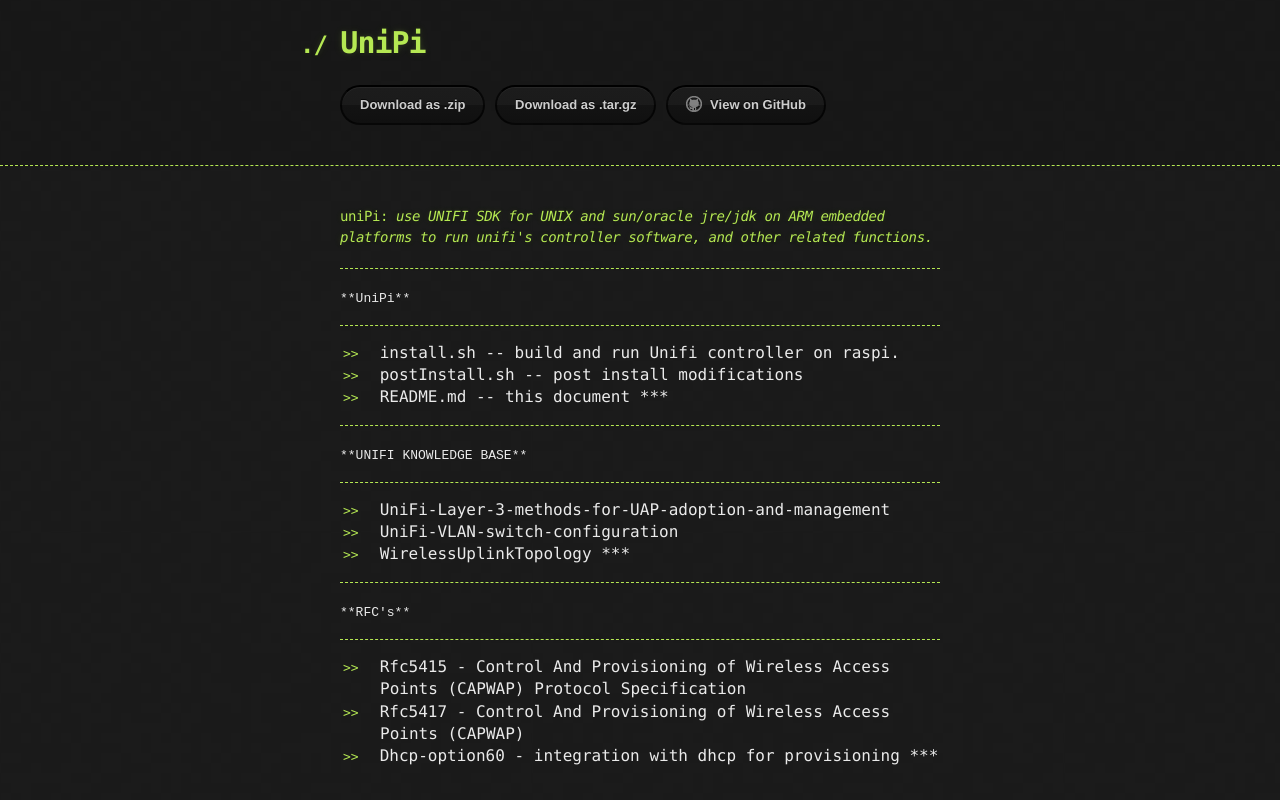
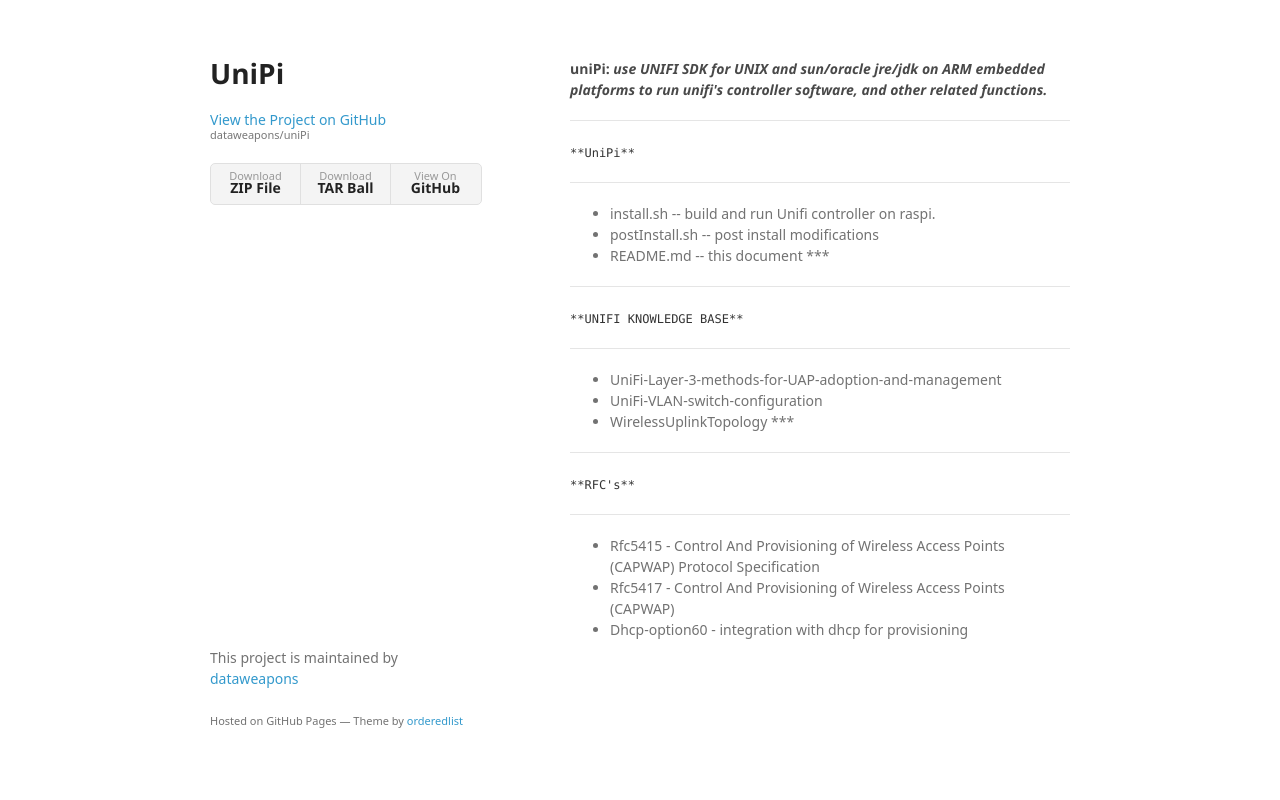
Before and after one commit to dataweapons/uniPi, a plain HTML site: page index.html in a window 1280 px wide. Drawn offline with Linux system fonts and the light colour scheme; a web font is replaced by a local one.

Commit message:
Create gh-pages branch via GitHub

```diff
--- a/index.html
+++ b/index.html
@@ -1,33 +1,33 @@
-<!DOCTYPE html>
+<!doctype html>
 <html>
   <head>
-    <meta charset='utf-8'>
+    <meta charset="utf-8">
     <meta http-equiv="X-UA-Compatible" content="chrome=1">
+    <title>UniPi by dataweapons</title>
 
-    <link rel="stylesheet" type="text/css" href="stylesheets/stylesheet.css" media="screen">
-    <link rel="stylesheet" type="text/css" href="stylesheets/github-dark.css" media="screen">
-    <link rel="stylesheet" type="text/css" href="stylesheets/print.css" media="print">
+    <link rel="stylesheet" href="stylesheets/styles.css">
+    <link rel="stylesheet" href="stylesheets/github-light.css">
+    <meta name="viewport" content="width=device-width">
+    <!--[if lt IE 9]>
+    <script src="//html5shiv.googlecode.com/svn/trunk/html5.js"></script>
+    <![endif]-->
+  </head>
+  <body>
+    <div class="wrapper">
+      <header>
+        <h1>UniPi</h1>
+        <p></p>
 
-    <title>UniPi by dataweapons</title>
-  </head>
+        <p class="view"><a href="https://github.com/dataweapons/uniPi">View the Project on GitHub <small>dataweapons/uniPi</small></a></p>
 
-  <body>
 
-    <header>
-      <div class="container">
-        <h1>UniPi</h1>
-        <h2></h2>
-
-        <section id="downloads">
-          <a href="https://github.com/dataweapons/uniPi/zipball/master" class="btn">Download as .zip</a>
-          <a href="https://github.com/dataweapons/uniPi/tarball/master" class="btn">Download as .tar.gz</a>
-          <a href="https://github.com/dataweapons/uniPi" class="btn btn-github"><span class="icon"></span>View on GitHub</a>
-        </section>
-      </div>
-    </header>
-
-    <div class="container">
-      <section id="main_content">
+        <ul>
+          <li><a href="https://github.com/dataweapons/uniPi/zipball/master">Download <strong>ZIP File</strong></a></li>
+          <li><a href="https://github.com/dataweapons/uniPi/tarball/master">Download <strong>TAR Ball</strong></a></li>
+          <li><a href="https://github.com/dataweapons/uniPi">View On <strong>GitHub</strong></a></li>
+        </ul>
+      </header>
+      <section>
         <h4>
 <a id="unipi--use-unifi-sdk-for-unix-and-sunoracle-jrejdk-on-arm-embedded-platforms-to-run-unifis-controller-software-and-other-related-functions" class="anchor" href="#unipi--use-unifi-sdk-for-unix-and-sunoracle-jrejdk-on-arm-embedded-platforms-to-run-unifis-controller-software-and-other-related-functions" aria-hidden="true"><span aria-hidden="true" class="octicon octicon-link"></span></a>uniPi:  <em>use UNIFI SDK for UNIX and sun/oracle jre/jdk on ARM embedded platforms to run unifi's controller software, and other related functions.</em>
 </h4>
@@ -67,12 +67,15 @@
 <ul>
 <li>Rfc5415 - Control And Provisioning of Wireless Access Points (CAPWAP) Protocol Specification</li>
 <li>Rfc5417 - Control And Provisioning of Wireless Access Points (CAPWAP) </li>
-<li>Dhcp-option60 - integration with dhcp for provisioning
-***</li>
+<li>Dhcp-option60 - integration with dhcp for provisioning</li>
 </ul>
       </section>
+      <footer>
+        <p>This project is maintained by <a href="https://github.com/dataweapons">dataweapons</a></p>
+        <p><small>Hosted on GitHub Pages &mdash; Theme by <a href="https://github.com/orderedlist">orderedlist</a></small></p>
+      </footer>
     </div>
-
+    <script src="javascripts/scale.fix.js"></script>
 
   </body>
 </html>
--- a/params.json
+++ b/params.json
@@ -1 +1 @@
-{"name":"UniPi","tagline":"","body":"#### uniPi:  _use UNIFI SDK for UNIX and sun/oracle jre/jdk on ARM embedded platforms to run unifi's controller software, and other related functions._\r\n\r\n\r\n***\r\n`**UniPi**`\r\n***\r\n \r\n* install.sh -- build and run Unifi controller on raspi. \r\n* postInstall.sh -- post install modifications \r\n* README.md -- this document\r\n***\r\n\r\n***\r\n`**UNIFI KNOWLEDGE BASE**`\r\n***\r\n\r\n* UniFi-Layer-3-methods-for-UAP-adoption-and-management \r\n* UniFi-VLAN-switch-configuration \r\n* WirelessUplinkTopology\r\n***\r\n\r\n***\r\n`**RFC's**`\r\n***\r\n \r\n* Rfc5415 - Control And Provisioning of Wireless Access Points (CAPWAP) Protocol Specification\r\n* Rfc5417 - Control And Provisioning of Wireless Access Points (CAPWAP) \r\n* Dhcp-option60 - integration with dhcp for provisioning\r\n***","google":"","note":"Don't delete this file! It's used internally to help with page regeneration."}
+{"name":"UniPi","tagline":"","body":"#### uniPi:  _use UNIFI SDK for UNIX and sun/oracle jre/jdk on ARM embedded platforms to run unifi's controller software, and other related functions._\r\n\r\n\r\n***\r\n`**UniPi**`\r\n***\r\n \r\n* install.sh -- build and run Unifi controller on raspi. \r\n* postInstall.sh -- post install modifications \r\n* README.md -- this document\r\n***\r\n\r\n***\r\n`**UNIFI KNOWLEDGE BASE**`\r\n***\r\n\r\n* UniFi-Layer-3-methods-for-UAP-adoption-and-management \r\n* UniFi-VLAN-switch-configuration \r\n* WirelessUplinkTopology\r\n***\r\n\r\n***\r\n`**RFC's**`\r\n***\r\n \r\n* Rfc5415 - Control And Provisioning of Wireless Access Points (CAPWAP) Protocol Specification\r\n* Rfc5417 - Control And Provisioning of Wireless Access Points (CAPWAP) \r\n* Dhcp-option60 - integration with dhcp for provisioning","google":"","note":"Don't delete this file! It's used internally to help with page regeneration."}
```
